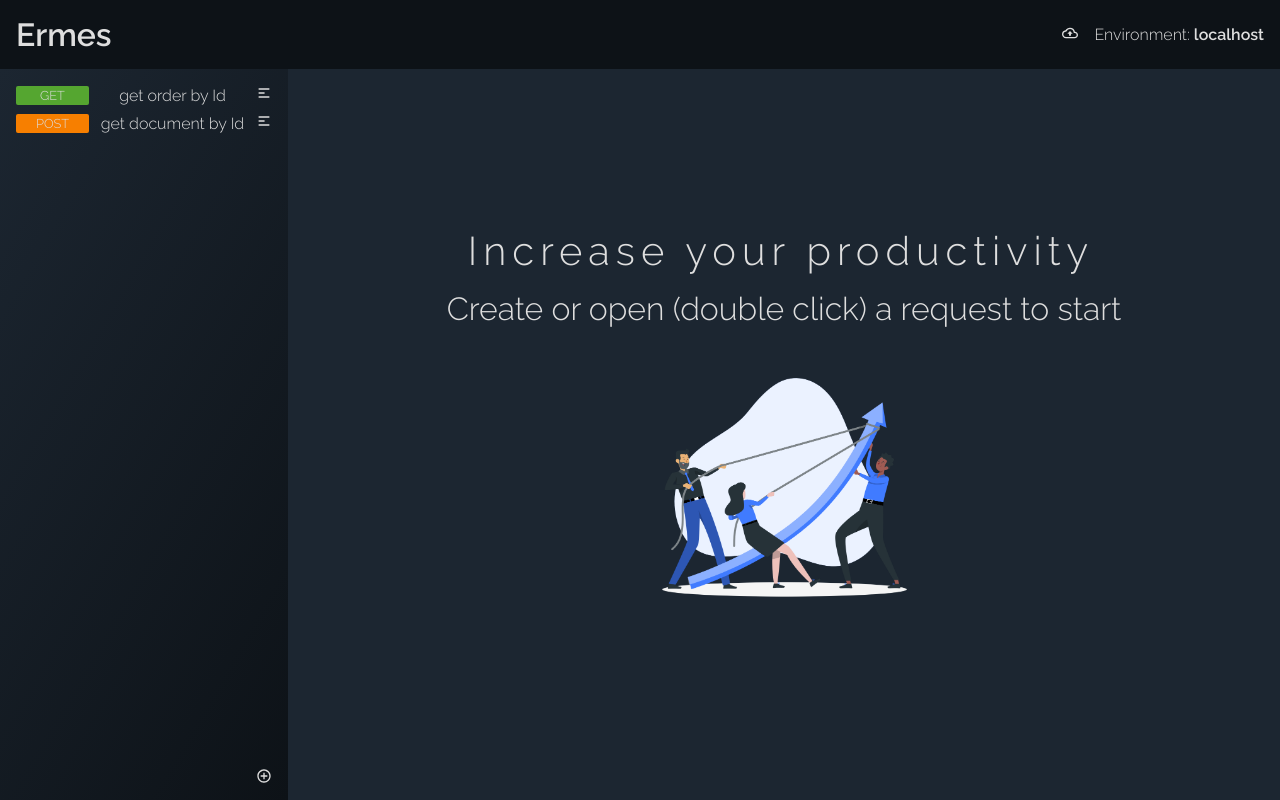
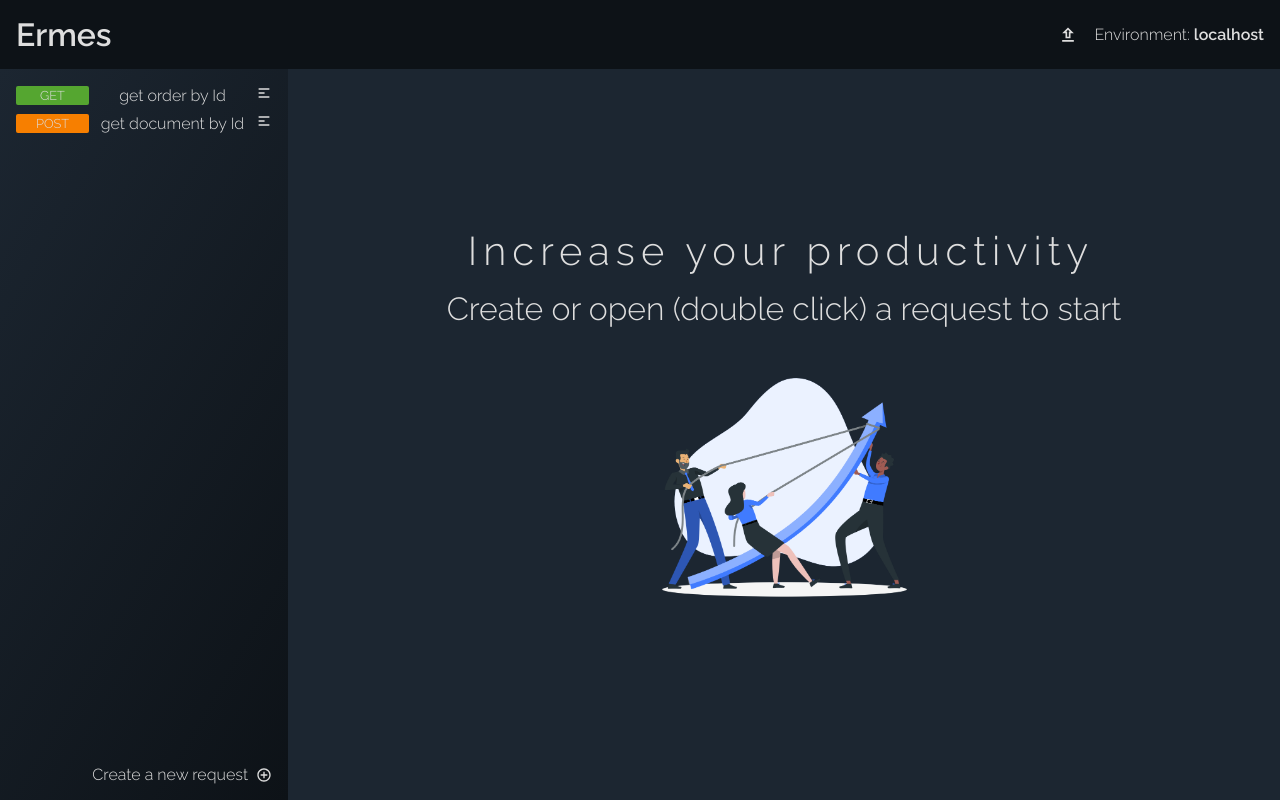
Before and after one commit to Nolex13/Ermes, a React (Create React App) app: page / in a window 1280 px wide. Built offline with nearby package versions, Linux system fonts and the light colour scheme.

Commit message:
Minor fix

```diff
--- a/src/components/Header/Header.tsx
+++ b/src/components/Header/Header.tsx
@@ -1,7 +1,7 @@
 import styled from 'styled-components';
 import React, { FC } from 'react';
 import { EnvironmentSelector } from './EnvironmentSelector';
-import { MdOutlineCloudUpload } from 'react-icons/md';
+import { MdOutlineUpload } from 'react-icons/md';
 
 const StyledHeader = styled.header`
 	background-color: ${props => props.theme.dark2};
@@ -19,8 +19,9 @@ const RightHeader = styled.div`
 	gap: 16px;
 `;
 
-const UploadIcon = styled(MdOutlineCloudUpload)`
+const UploadIcon = styled(MdOutlineUpload)`
 	cursor: pointer;
+	font-size: 20px;
 `;
 
 export const Header: FC = () => (
--- a/src/components/RequestPreview.tsx
+++ b/src/components/RequestPreview.tsx
@@ -6,7 +6,7 @@ import { MdOutlineDeleteOutline } from 'react-icons/md';
 import { Method, Request } from '../data/Types';
 import { useAppDispatch } from '../utils/Hooks';
 import { duplicate, remove } from '../data/slices/RequestSlice';
-import { add, removePage } from '../data/slices/PagesSlice';
+import { enqueue, removePage } from '../data/slices/PagesSlice';
 
 interface BadgeProps {
 	color: string;
@@ -57,7 +57,7 @@ export const RequestPreview: FC<Props> = ({ request }) => {
 		dispatch(remove({ index: request.index }));
 	};
 	const onSelect = () => {
-		dispatch(add(request));
+		dispatch(enqueue(request));
 	};
 
 	return (
--- a/src/components/Sidebar.tsx
+++ b/src/components/Sidebar.tsx
@@ -3,7 +3,8 @@ import React, { FC } from 'react';
 import { RequestPreview } from './RequestPreview';
 import { MdAddCircleOutline } from 'react-icons/md';
 import { useAppDispatch, useAppSelector } from '../utils/Hooks';
-import { add } from '../data/slices/RequestSlice';
+import { add, createNewEmptyRequest } from '../data/slices/RequestSlice';
+import { enqueue } from '../data/slices/PagesSlice';
 
 const SidebarWrapper = styled.div`
 	background: ${props => props.theme.dark3};
@@ -29,6 +30,13 @@ const Urls = styled.div`
 const Controls = styled.div`
 	display: flex;
 	justify-content: flex-end;
+
+	& div {
+		display: flex;
+		gap: 8px;
+		align-items: center;
+		cursor: pointer;
+	}
 `;
 
 export const Sidebar: FC = () => {
@@ -36,7 +44,9 @@ export const Sidebar: FC = () => {
 	const dispatch = useAppDispatch();
 
 	const addNewUrl = () => {
-		dispatch(add());
+		const newRequest = createNewEmptyRequest();
+		dispatch(add(newRequest));
+		dispatch(enqueue(newRequest));
 	};
 	return (
 		<SidebarWrapper>
@@ -46,7 +56,9 @@ export const Sidebar: FC = () => {
 				))}
 			</Urls>
 			<Controls>
-				<MdAddCircleOutline onClick={() => addNewUrl()} />
+				<div onClick={() => addNewUrl()}>
+					Create a new request <MdAddCircleOutline />
+				</div>
 			</Controls>
 		</SidebarWrapper>
 	);
--- a/src/data/slices/PagesSlice.ts
+++ b/src/data/slices/PagesSlice.ts
@@ -23,7 +23,7 @@ export const PagesSlice = createSlice({
 	name: 'pages',
 	initialState,
 	reducers: {
-		add: (state, { payload }: PayloadAction<Request>) => {
+		enqueue: (state, { payload }: PayloadAction<Request>) => {
 			const index = state.pages.findIndex(p => p.index === payload.index);
 			if (index === -1) {
 				return {
@@ -55,7 +55,7 @@ export const PagesSlice = createSlice({
 	},
 });
 
-export const { removePage, add, select } = PagesSlice.actions;
+export const { removePage, enqueue, select } = PagesSlice.actions;
 
 export const pagesReducer = PagesSlice.reducer;
 
--- a/src/data/slices/RequestSlice.ts
+++ b/src/data/slices/RequestSlice.ts
@@ -65,33 +65,8 @@ export const RequestSlice = createSlice({
 	name: 'requests',
 	initialState,
 	reducers: {
-		add: state => {
-			return [
-				...state,
-				{
-					index: uuid(),
-					method: Method.GET,
-					url: '::an url::',
-					description: '::a description::',
-					params: [
-						{
-							index: uuid(),
-							key: '',
-							value: '',
-							hidden: true,
-						},
-					],
-					header: [
-						{
-							index: uuid(),
-							key: 'Content-Type',
-							value: 'application/json',
-							hidden: false,
-						},
-					],
-					body: null,
-				},
-			];
+		add: (state, { payload }: PayloadAction<Request>) => {
+			return [...state, payload];
 		},
 		update: (state, action: UpdateAction) => {
 			console.log(action);
@@ -124,3 +99,27 @@ export const requestsReducer = RequestSlice.reducer;
 
 export const getRequestBy = (state: RootState, index: string): Request =>
 	state.requests.filter(p => p.index === index)[0];
+
+export const createNewEmptyRequest = (): Request => ({
+	index: uuid(),
+	method: Method.GET,
+	url: '::an url::',
+	description: '::a description::',
+	params: [
+		{
+			index: uuid(),
+			key: '',
+			value: '',
+			hidden: true,
+		},
+	],
+	header: [
+		{
+			index: uuid(),
+			key: 'Content-Type',
+			value: 'application/json',
+			hidden: false,
+		},
+	],
+	body: null,
+});
```
